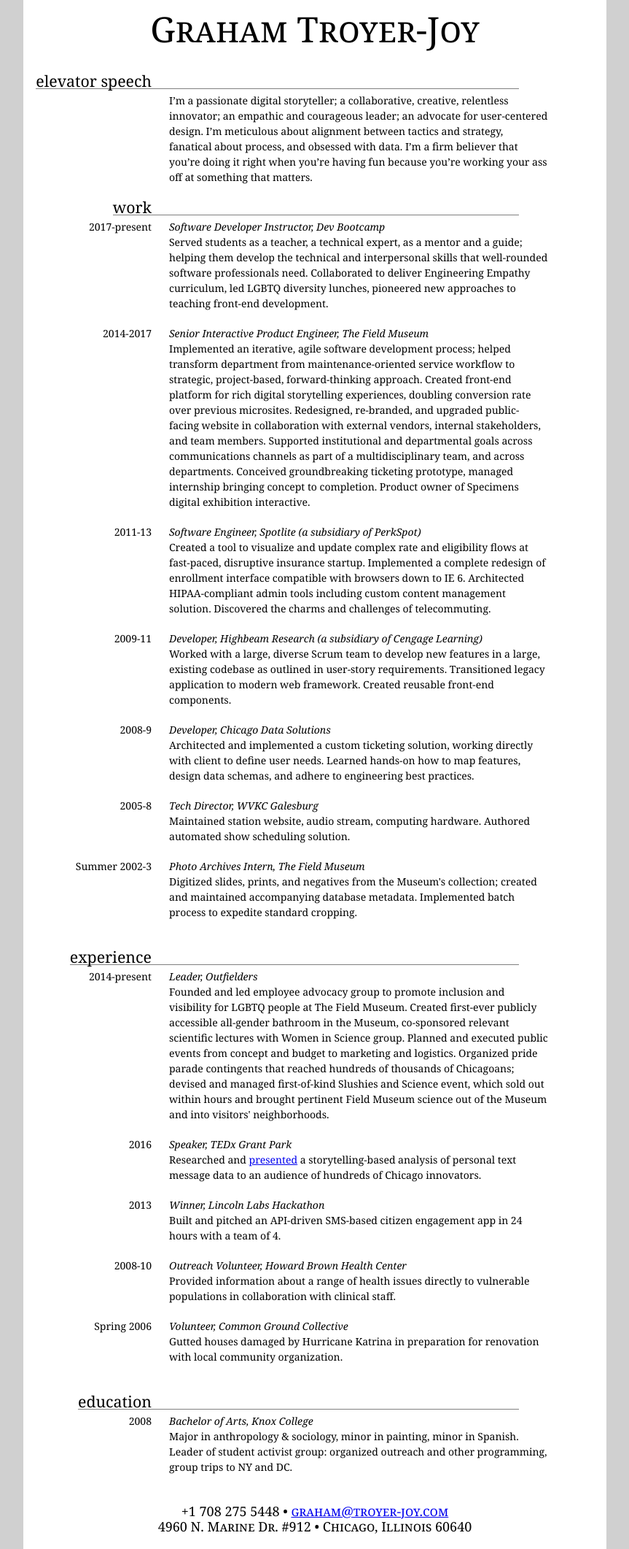
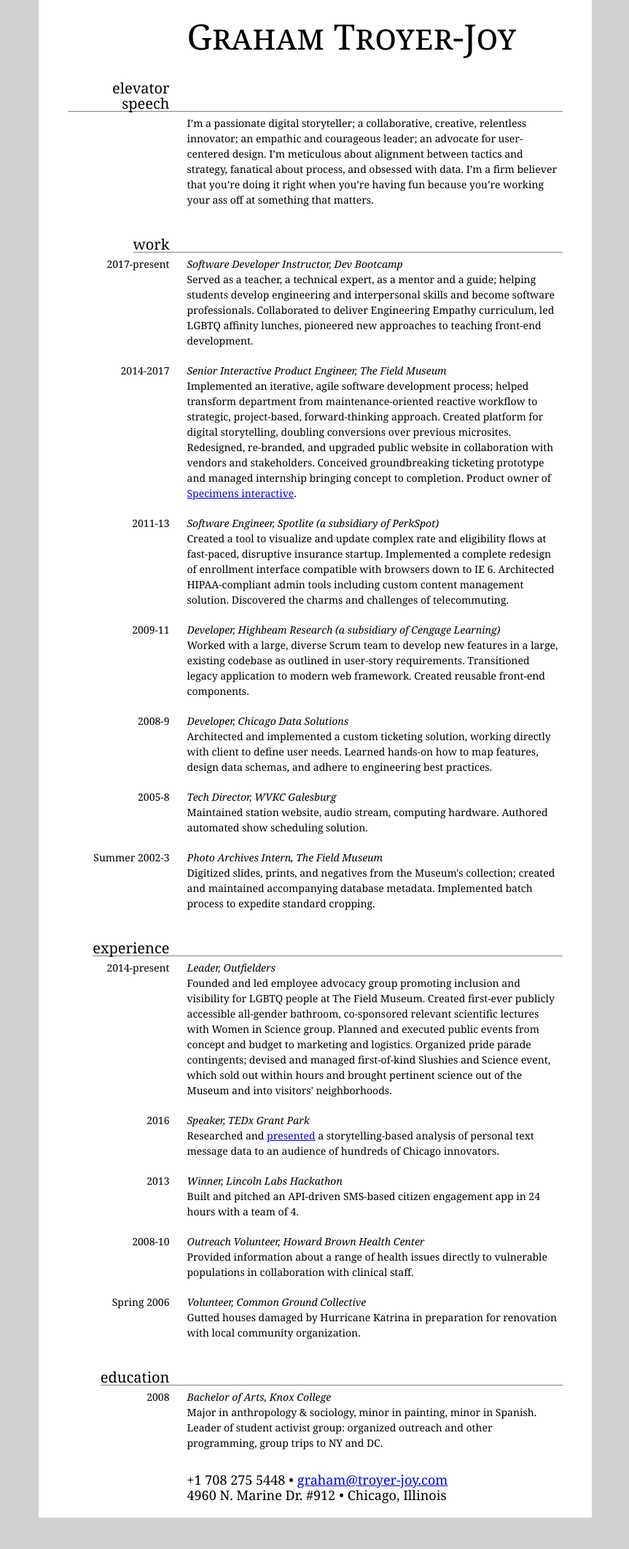
Before and after one commit to telegraham/resume, a Jekyll site: the page built from index.html, in a window 1280 px wide. Shown: the whole page at 73% size, without its empty margins (208-1071 px from the left). Built offline with Jekyll 4.4.1, drawn with Linux system fonts in a browser that asks for light colours; after the commit the page ends 2079 px from its top, so only the background shows below that.

Commit message:
makes styling responsive and edits content to fit on two pages

```diff
--- a/_data/resume.json
+++ b/_data/resume.json
@@ -14,17 +14,17 @@
 			"what": "Software Developer Instructor",
 			"where": "Dev Bootcamp",
 			"when": "2017-present",
-			"how": "Served students as a teacher, a technical expert, as a mentor and a guide; helping them develop the technical and interpersonal skills that well-rounded software professionals need. Collaborated to deliver Engineering Empathy curriculum, led LGBTQ diversity lunches, pioneered new approaches to teaching front-end development."
+			"how": "Served as a teacher, a technical expert, as a mentor and a guide; helping students develop engineering and interpersonal skills and become software professionals. Collaborated to deliver Engineering Empathy curriculum, led LGBTQ affinity lunches, pioneered new approaches to teaching front-end development."
 		},
 		{
 			"what": "Senior Interactive Product Engineer",
 			"where": "The Field Museum",
 			"when": "2014-2017",
-			"how": "Implemented an iterative, agile software development process; helped transform department from maintenance-oriented service workflow to strategic, project-based, forward-thinking approach. Created front-end platform for rich digital storytelling experiences, doubling conversion rate over previous microsites. Redesigned, re-branded, and upgraded public-facing website in collaboration with external vendors, internal stakeholders, and team members. Supported institutional and departmental goals across communications channels as part of a multidisciplinary team, and across departments. Conceived groundbreaking ticketing prototype, managed internship bringing concept to completion. Product owner of Specimens digital exhibition interactive."
+			"how": "Implemented an iterative, agile software development process; helped transform department from maintenance-oriented reactive workflow to strategic, project-based, forward-thinking approach. Created platform for digital storytelling, doubling conversions over previous microsites. Redesigned, re-branded, and upgraded public website in collaboration with vendors and stakeholders. Conceived groundbreaking ticketing prototype and managed internship bringing concept to completion. Product owner of <a href='https://www.fieldmuseum.org/on-exhibit/discover/specimens'>Specimens interactive</a>."
 		},
 		{
 			"what": "Software Engineer",
-			"where": "Spotlite (a subsidiary of PerkSpot)",
+			"where": "Spotlite (<span class='nobr'>a subsidiary</span> of PerkSpot)",
 			"when": "2011-13",
 			"how": "Created a tool to visualize and update complex rate and eligibility flows at fast-paced, disruptive insurance startup. Implemented a complete redesign of enrollment interface compatible with browsers down to IE 6. Architected HIPAA-compliant admin tools including custom content management solution. Discovered the charms and challenges of telecommuting."
 		},
@@ -58,7 +58,7 @@
 			"what": "Leader",
 			"where": "Outfielders",
 			"when": "2014-present",
-			"how": "Founded and led employee advocacy group to promote inclusion and visibility for LGBTQ people at The Field Museum. Created first-ever publicly accessible all-gender bathroom in the Museum, co-sponsored relevant scientific lectures with Women in Science group. Planned and executed public events from concept and budget to marketing and logistics. Organized pride parade contingents that reached hundreds of thousands of Chicagoans; devised and managed first-of-kind Slushies and Science event, which sold out within hours and brought pertinent Field Museum science out of the Museum and into visitors' neighborhoods."
+			"how": "Founded and led employee advocacy group promoting inclusion and visibility for LGBTQ people at The Field Museum. Created first-ever publicly accessible all-gender bathroom, co-sponsored relevant scientific lectures with Women in Science group. Planned and executed public events from concept and budget to marketing and logistics. Organized pride parade contingents; devised and managed first-of-kind Slushies and Science event, which sold out within hours and brought pertinent science out of the Museum and into visitors' neighborhoods."
 		},
 		{
 			"what": "Speaker",
--- a/_sass/style.scss
+++ b/_sass/style.scss
@@ -1,77 +1,119 @@
-
 @import 'reset';
 
-
+$mainContentWidth: 515px;
+$gutterWidth: 24px;
+$sidebarWidth: 140px;
+$outerPadding: 40px;
 
 body {
 	font-family: Georgia, serif;
-	padding: 0px;
-	margin: 0px;
-	background: #d0d0d0;
 	font-size: 14px;
 	line-height: 1.5em;
 }
 h1 {
 	font-size: 48px;
 	line-height: 40px;
+	font-variant: small-caps;
 }
 h2 {
-	float: right;
-	padding-right: 504px;
-	margin-right: 120px;
 	font-weight: 500;
 	border-bottom: 1px solid gray;
-	font-size: 16pt;
-	clear: both;
-	margin-bottom: 5px;
+	font-size: 20px;
+	margin: 20px 0px 5px;
 }
-
-
 
 .resume {
 	text-align: left;
-	width: 800px;
 	margin: 0 auto;
 	background-color: white;
+	padding: 0px 20px;
+	overflow: hidden; /* footer margin */
 }
-
-
 footer {
 	font-size: 18px;
 	clear: both;
 }
 h1,
 footer {
-	font-variant: small-caps;
 	text-align: center;
-	padding: 20px 0px;
-}
-
-h2,
-.item {
-	margin-top: 20px;
+	margin: 30px 0px 20px;
 }
 .item {
-	margin-bottom: 20px;
+	margin: 20px 0px;
 }
 .when {
-	text-align: right;
-	padding-right: 24px;
-    float: right;
+	font-weight: 500;
+	&::after {
+		content: ':';
+	}
 }
 .what {
-	width: 520px;
-}
-.how {
-	margin-left: 200px;
-	clear: both;
-}
-.what,
-.how {
-	margin-right: 80px;
+	display: inline;
 }
 .date,
 .what {
-	float: right;
 	font-style: italic;
 }
+.nobr {
+	white-space: nowrap;
+}
+
+@media print, screen and (min-width: $mainContentWidth + $gutterWidth + $sidebarWidth + $outerPadding * 2) {
+	body {
+		background: #d0d0d0;
+	}
+	h1 {
+		text-align: left;
+	}
+	h1, .what, .how {
+		padding-left: $sidebarWidth + $gutterWidth;
+	}
+	h2 {
+		text-align: right;
+		float: right;
+		padding-right: $mainContentWidth + $gutterWidth;
+	}
+	.resume {
+		width: $mainContentWidth + $gutterWidth + $sidebarWidth;
+		padding: 0px $outerPadding;
+	}
+	.item {
+		clear: both;
+	}
+	.what, .when {
+		display: block;
+	}
+	.when {
+		text-align: right;
+		float: left;
+		width: $sidebarWidth;
+		&:after {
+			content: '';
+		};
+	}
+	footer ol {
+		padding-left: $sidebarWidth + $gutterWidth;
+		text-align: left;
+		&:after {
+			display: block;
+			content: ' ';
+			clear: both;
+		}
+	}
+	footer li {
+		float: left;
+		&:before {
+			content: '•';
+			margin: 0 5px;
+		}
+		&:first-child,
+		&.address {
+			&:before {
+				display: none;
+			}
+		}
+	}
+	.address {
+		clear: both;
+	}
+}
--- a/index.html
+++ b/index.html
@@ -6,36 +6,36 @@ title: Graham Troyer-Joy
 <article class="resume">
 	<h1>{{ site.data.resume.name }}</h1>
 	<h2>elevator speech</h2>
-	<p class="how">
+	<p class="how item">
 		{{ site.data.resume.elevatorSpeech }}
 	</p>
 	<h2>work</h2>
-	<ol>
+	<ol class="items">
 	{% for job in site.data.resume.work %}
 		<li class="item">
+			<span class="when">{{ job.when }}</span>
 			<h3 class="what">{{ job.what }}, {{ job.where }}</h3>
-			<span class="when">{{ job.when }}</span>
 			<p class="how">{{ job.how }}</p>
 		</li>
 	{% endfor %}
 	</ol>
 	<h2>experience</h2>
-	<ol>
+	<ol class="items">
 		{% for experience in site.data.resume.experience %}
 		<li class="item">
+			<span class="when">{{ experience.when }}</span>
 			<h3 class="what">{{ experience.what }}, {{ experience.where }}</h3>
-			<span class="when">{{ experience.when }}</span>
 			<p class="how">{{ experience.how }}</p>
 		</li>
 		{% endfor %}
 	</ol>
 
 	<h2>education</h2>
-	<ol>
+	<ol class="items">
 		{% for experience in site.data.resume.education %}
 		<li class="item">
+			<span class="when">{{ experience.when }}</span>
 			<h3 class="what">{{ experience.what }}, {{ experience.where }}</h3>
-			<span class="when">{{ experience.when }}</span>
 			<p class="how">{{ experience.how }}</p>
 		</li>
 		{% endfor %}
@@ -43,7 +43,10 @@ title: Graham Troyer-Joy
 
 
 	<footer>
-	{{ site.data.resume.phone }} &bull; <a href="mailto:{{ site.data.resume.email }}">{{ site.data.resume.email }}</a><br />
-	{{ site.data.resume.address.street | join }} &bull; {{ site.data.resume.address.city }}, {{ site.data.resume.address.state }} {{ site.data.resume.address.zip }}
+	<ol class="items">
+		<li>{{ site.data.resume.phone }}</li>
+		<li><a href="mailto:{{ site.data.resume.email }}">{{ site.data.resume.email }}</a></li>
+		<li class="address">{{ site.data.resume.address.street | join }}</li>
+		<li>{{ site.data.resume.address.city }}, {{ site.data.resume.address.state }}</li>
 	</footer>
 </article>
```
Also changed, not shown: Gemfile.lock.
